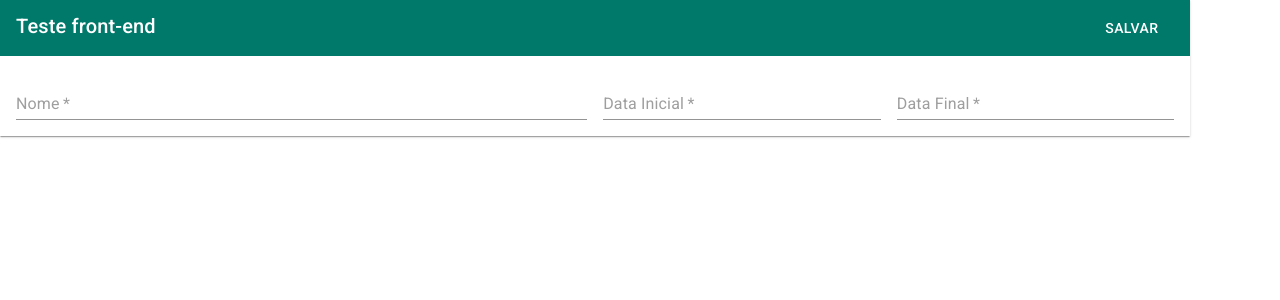
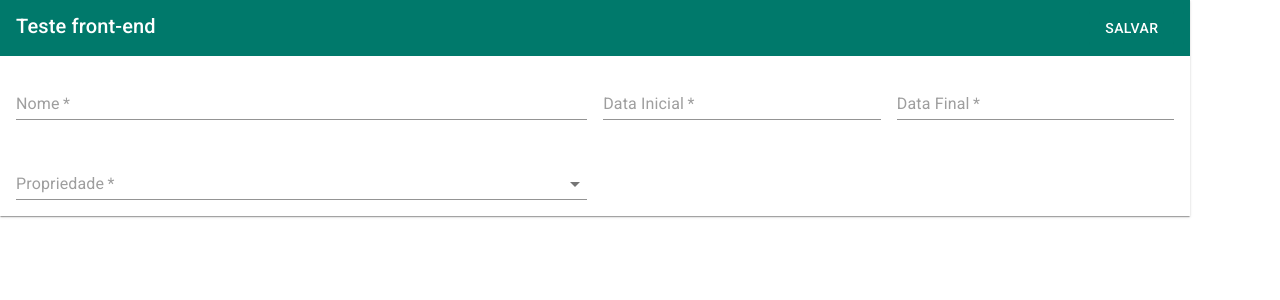
Before and after one commit to GeZudo/agrotis-front-end, a React (Create React App) app: page / in a window 1280 px wide. Shown: the top 300 px of the page. Built offline with nearby package versions, Linux system fonts and the light colour scheme.

Commit message:
✨ Feat: Form Input Propriedade

```diff
--- /dev/null
+++ b/src/helpers/propriedadesOptions.js
@@ -0,0 +1,54 @@
+const propriedades = [
+  {
+    id: 1,
+    nome: 'Agrotis1',
+    CNPJ: '04.909987/0001-89',
+  },
+  {
+    id: 2,
+    nome: 'Agrotis2',
+    CNPJ: '04.909987/0001-88',
+  },
+  {
+    id: 3,
+    nome: 'Agrotis3',
+    CNPJ: '04.909987/0001-87',
+  },
+  {
+    id: 4,
+    nome: 'Agrotis4',
+    CNPJ: '04.909987/0001-86',
+  },
+  {
+    id: 5,
+    nome: 'Agrotis5',
+    CNPJ: '04.909987/0001-85',
+  },
+  {
+    id: 6,
+    nome: 'Agrotis6',
+    CNPJ: '04.909987/0001-84',
+  },
+  {
+    id: 7,
+    nome: 'Agrotis7',
+    CNPJ: '04.909987/0001-83',
+  },
+  {
+    id: 8,
+    nome: 'Agrotis8',
+    CNPJ: '04.909987/0001-82',
+  },
+  {
+    id: 9,
+    nome: 'Agrotis9',
+    CNPJ: '04.909987/0001-81',
+  },
+  {
+    id: 10,
+    nome: 'Agrotis10',
+    CNPJ: '04.909987/0001-80',
+  },
+];
+
+export default propriedades;
--- a/src/page/index.jsx
+++ b/src/page/index.jsx
@@ -1,6 +1,6 @@
 /* eslint-disable react/jsx-props-no-spreading */
 import {
-  Grid, Paper, TextField,
+  Grid, MenuItem, Paper, TextField, Typography,
 } from '@mui/material';
 import { ThemeProvider } from '@mui/material/styles';
 import { DatePicker, LocalizationProvider } from '@mui/x-date-pickers';
@@ -8,14 +8,20 @@ import { AdapterDateFns } from '@mui/x-date-pickers/AdapterDateFns';
 import { useState } from 'react';
 import FormHeader from '../components/FormHeader';
 import agrotis from '../theme';
+import propriedades from '../helpers/propriedadesOptions';
 
 export default function MaindPage() {
   const [nome, setNome] = useState(null);
   const [dataInicial, setDataInicial] = useState(null);
   const [dataFinal, setDataFinal] = useState(null);
+  const [propriedade, setPropriedade] = useState(null);
 
   const handleNameChange = ({ target: { value } }) => {
     setNome(value);
+  };
+
+  const handlePropriedadeChange = ({ target: { value } }) => {
+    setPropriedade(value);
   };
 
   return (
@@ -57,6 +63,33 @@ export default function MaindPage() {
             </LocalizationProvider>
           </Grid>
         </Grid>
+        <Grid container spacing={2} padding="16px">
+          <Grid item xs={6}>
+            <TextField
+              id="Propriedade"
+              label="Propriedade"
+              variant="standard"
+              value={propriedade}
+              onChange={handlePropriedadeChange}
+              select
+              fullWidth
+              required
+            >
+              {propriedades.map((propriedadeItem) => (
+                <MenuItem key={propriedadeItem.CNPJ} value={propriedadeItem.nome}>
+                  <div>
+                    <Typography variant="subtitle1" component="p">
+                      {propriedadeItem.nome}
+                    </Typography>
+                    <Typography variant="caption" component="p" color="secundary">
+                      {propriedadeItem.CNPJ}
+                    </Typography>
+                  </div>
+                </MenuItem>
+              ))}
+            </TextField>
+          </Grid>
+        </Grid>
       </ThemeProvider>
     </Paper>
   );
```
